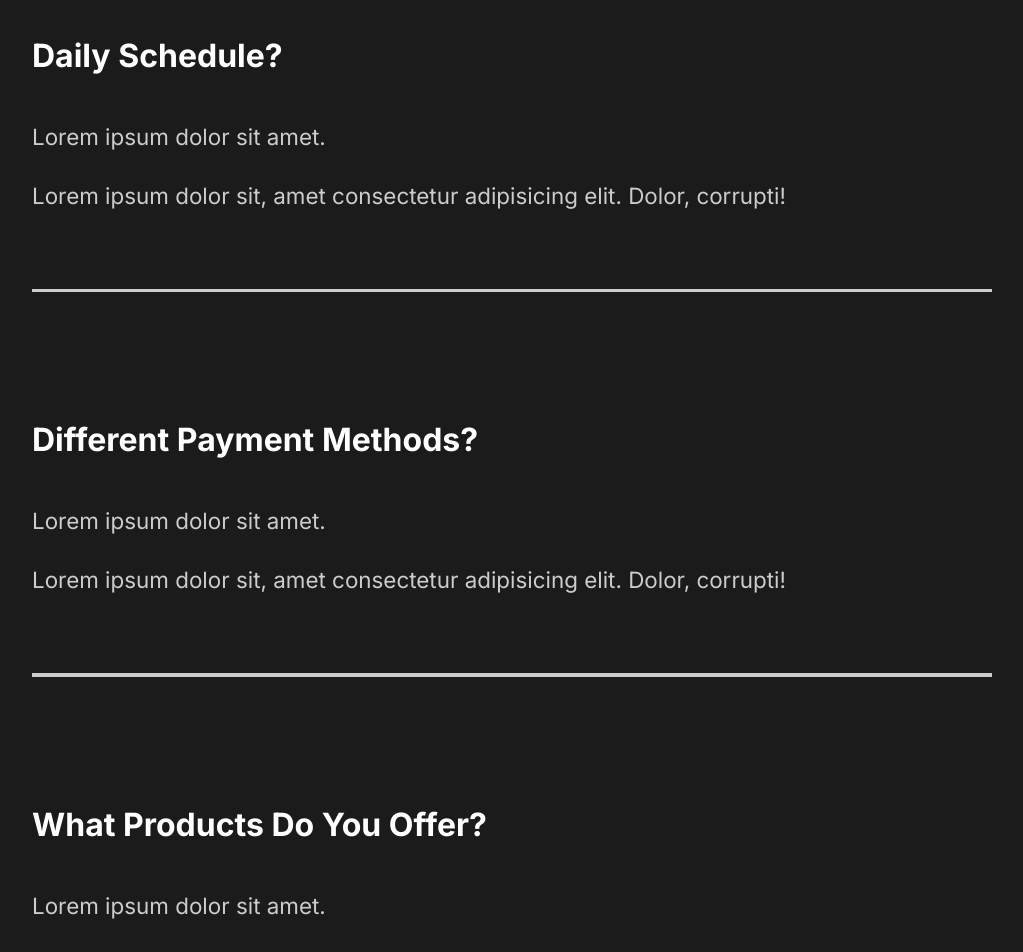
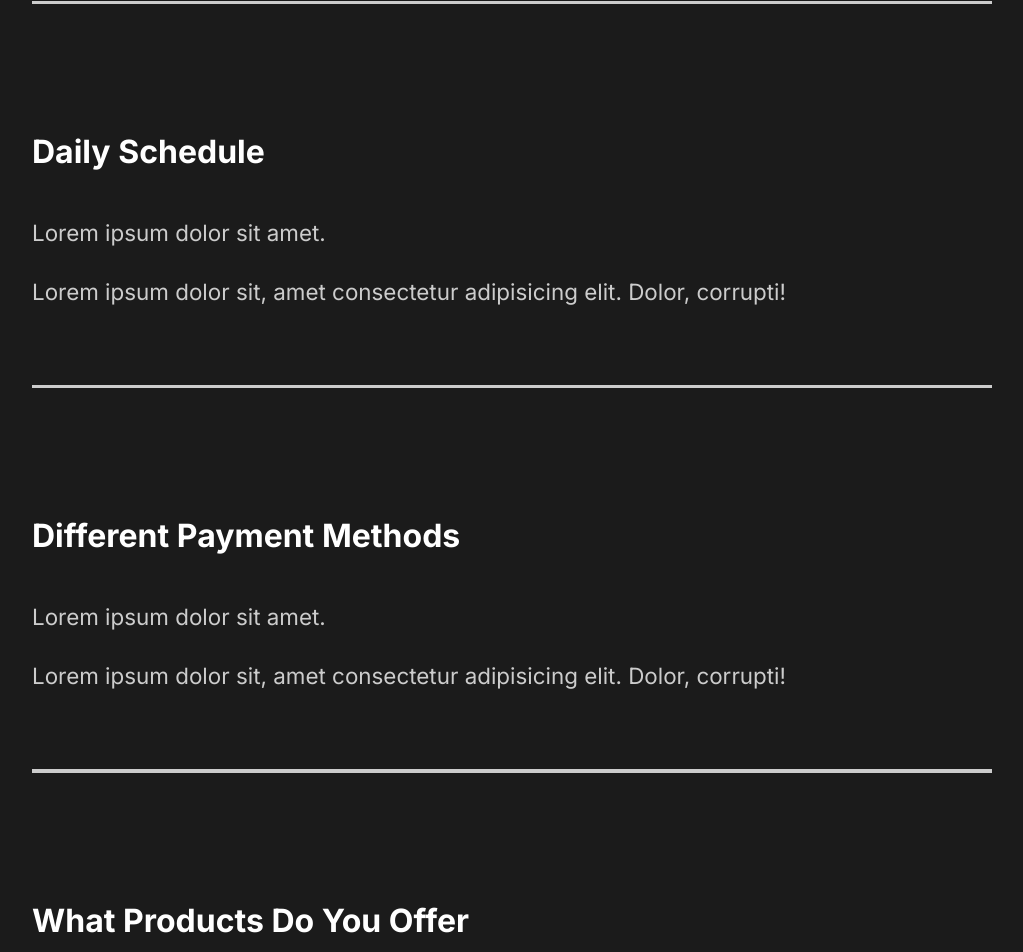
Before and after one commit to yogis75/capture, a React (Create React App) app: page / in a window 1280 px wide. Shown: the part 2760-3712 px from the top of the page, without its empty margins (128-1151 px from the left). Built offline with nearby package versions, Linux system fonts and the light colour scheme.

Commit message:
16. FAQ toggle

```diff
--- a/src/components/FaqSection.js
+++ b/src/components/FaqSection.js
@@ -2,15 +2,18 @@
 //styled
 import styled from "styled-components";
 import { About } from "../styles";
+import Toggle from "./Toggle";
+import { AnimateSharedLayout } from "framer-motion";
 
 const FaqSection = () => {
   return (
     <Faq>
+      <AnimateSharedLayout>
         <h2>
           Any Questions <span>FAQ</span>
         </h2>
+        <Toggle title="How Do I Start?">
           <div className="question">
-        <h4>How Do I Start?</h4>
             <div className="answer">
               <p>Lorem ipsum dolor sit amet.</p>
               <p>
@@ -18,10 +21,9 @@
                 corrupti!
               </p>
             </div>
-        <div className="faq-line"></div>
           </div>
-      <div className="question">
-        <h4>Daily Schedule?</h4>
+        </Toggle>
+        <Toggle title="Daily Schedule">
           <div className="answer">
             <p>Lorem ipsum dolor sit amet.</p>
             <p>
@@ -29,10 +31,8 @@
               corrupti!
             </p>
           </div>
-        <div className="faq-line"></div>
-      </div>
-      <div className="question">
-        <h4>Different Payment Methods?</h4>
+        </Toggle>
+        <Toggle title="Different Payment Methods">
           <div className="answer">
             <p>Lorem ipsum dolor sit amet.</p>
             <p>
@@ -40,10 +40,8 @@
               corrupti!
             </p>
           </div>
-        <div className="faq-line"></div>
-      </div>
-      <div className="question">
-        <h4>What Products Do You Offer?</h4>
+        </Toggle>
+        <Toggle title="What Products Do You Offer">
           <div className="answer">
             <p>Lorem ipsum dolor sit amet.</p>
             <p>
@@ -51,8 +49,8 @@
               corrupti!
             </p>
           </div>
-        <div className="faq-line"></div>
-      </div>
+        </Toggle>
+      </AnimateSharedLayout>
     </Faq>
   );
 };
--- /dev/null
+++ b/src/components/Toggle.js
@@ -0,0 +1,15 @@
+import React, { useState } from "react";
+import { motion } from "framer-motion";
+
+const Toggle = ({ children, title }) => {
+  const [toggle, setToggle] = useState(true);
+  return (
+    <motion.div layout className="question" onClick={() => setToggle(!toggle)}>
+      <motion.h4 layout>{title}</motion.h4>
+      {toggle ? children : ""}
+      <div className="faq-line"></div>
+    </motion.div>
+  );
+};
+
+export default Toggle;
```
Lines whose indentation alone changed are shown as unchanged.
